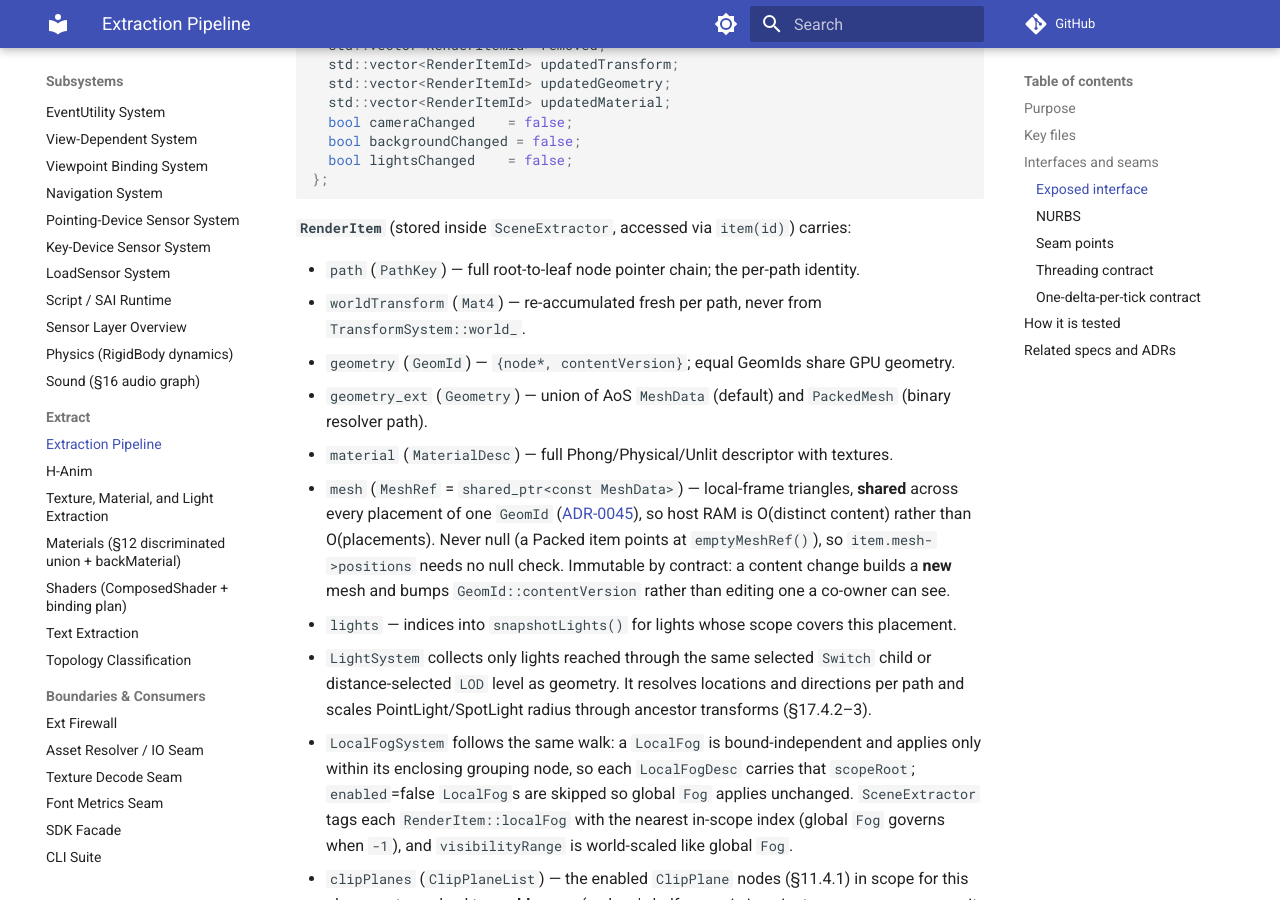
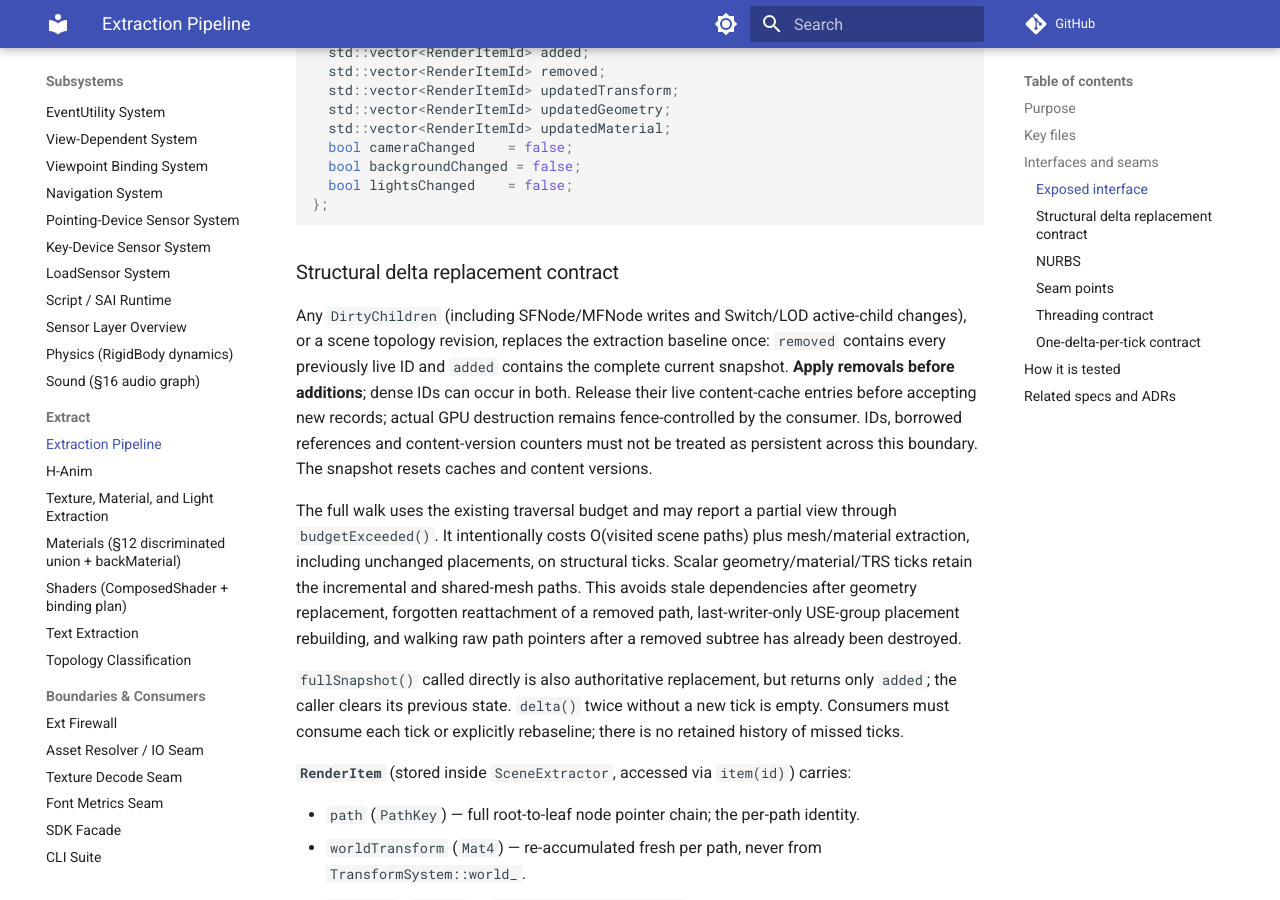
Before and after one commit to delta9000/x3d-cpp, an MkDocs documentation site: the page built from docs/wiki/subsystems/extract.md, in a window 1280 px wide and 900 px high, scrolled down 2571 px. Built offline with MkDocs 1.6.1 and Material for MkDocs 9.7.7, drawn with Linux system fonts in a browser that asks for light colours; comment, search, counter and statistics services are not loaded; some of the changed text lies outside the part shown.

Commit message:
fix(extract): replace structural render baselines safely

````diff
--- a/docs/wiki/subsystems/extract.md
+++ b/docs/wiki/subsystems/extract.md
@@ -26,8 +26,9 @@ what needs to be drawn, and how has that changed since last frame?" It produces
 flat, POD-only descriptors (`RenderItem`, `MeshData`, `MaterialDesc`, `LightDesc`,
 `CameraDesc`, `BackgroundDesc`) that a renderer can consume without parsing X3D
 nodes directly. The split between a full snapshot (frame 0 and scene-reload) and
-an incremental `delta()` (every subsequent frame) keeps per-frame cost proportional
-to what actually changed, not to scene size.
+an incremental `delta()` keeps scalar/TRS updates proportional to affected items.
+Structural/active-child changes take one bounded full-scene replacement walk per
+affected tick; correctness comes before preserving the old subtree optimization.
 
 ## Key files
 
@@ -113,6 +114,30 @@ struct RenderDelta {
   bool lightsChanged    = false;
 };
 ```
+
+### Structural delta replacement contract
+
+Any `DirtyChildren` (including SFNode/MFNode writes and Switch/LOD active-child
+changes), or a scene topology revision, replaces the extraction baseline once:
+`removed` contains every previously live ID and `added` contains the complete
+current snapshot. **Apply removals before additions**; dense IDs can occur in
+both. Release their live content-cache entries before accepting new records;
+actual GPU destruction remains fence-controlled by the consumer. IDs, borrowed
+references and content-version counters must not be treated as persistent across
+this boundary. The snapshot resets caches and content versions.
+
+The full walk uses the existing traversal budget and may report a partial view
+through `budgetExceeded()`. It intentionally costs O(visited scene paths) plus
+mesh/material extraction, including unchanged placements, on structural ticks.
+Scalar geometry/material/TRS ticks retain the incremental and shared-mesh paths.
+This avoids stale dependencies after geometry replacement, forgotten reattachment
+of a removed path, last-writer-only USE-group placement rebuilding, and walking
+raw path pointers after a removed subtree has already been destroyed.
+
+`fullSnapshot()` called directly is also authoritative replacement, but returns
+only `added`; the caller clears its previous state. `delta()` twice without a
+new tick is empty. Consumers must consume each tick or explicitly rebaseline;
+there is no retained history of missed ticks.
 
 **`RenderItem`** (stored inside `SceneExtractor`, accessed via `item(id)`) carries:
 
@@ -200,7 +225,7 @@ is in [ADR-0040](../decisions/0040-nurbs-tessellation-first-party.md).
 
 - **`X3DExecutionContext` (runtime dependency)** — provides `dirtyTracker()` (the `DirtyTracker` read by `delta()`), `tickGeneration()` (the monotonic advance count the one-delta-per-tick guard keys on — deliberately not `now()`, which an embedder may pause or replay), `boundViewpoint()`, `boundBackground()`, `boundNavigationInfo()`, `viewMatrix()`, and `cameraWorldPosition()`. See [Execution context](execution-context.md).
 
-- **`DirtyTracker` (runtime dependency)** — `delta()` reads `changedNodes()` and `flags(n)` exactly once per tick. Dirty flags consumed: `DirtyLocalTransform | DirtyWorldTransform` → transform re-accumulation; `DirtyField` → geometry content re-extract or material re-read; `DirtyChildren` → subtree re-walk from the cached entry matrix. See [Dirty/bounds/transform](dirty-bounds-transform.md).
+- **`DirtyTracker` (runtime dependency)** — `delta()` reads `changedNodes()` and `flags(n)` exactly once per tick. Dirty flags consumed: `DirtyLocalTransform | DirtyWorldTransform` → transform re-accumulation; `DirtyField` → geometry content re-extract or material re-read; `DirtyChildren` → one authoritative replacement snapshot before traversing stale cached paths. See [Dirty/bounds/transform](dirty-bounds-transform.md).
 
 > **Per-`delta()` transform memoization.** The transform re-accumulation walks each
 > dirty item's full root→leaf `PathKey`, but `TransformSystem::localMatrix` (five
@@ -246,7 +271,7 @@ MeshBuilder and SceneExtractor each have dedicated unit tests. All targets are r
 | `x3d_mesh_builder_txc1` | Seam-shifted longitudinal S for analytic primitives (TXC-1) |
 | `x3d_scene_extractor` | SceneExtractor core (early vertical slice) |
 | `x3d_scene_extractor_t7` | Full visibility-aware DFS: Switch/LOD special-cases, real material/lights |
-| `x3d_scene_extractor_t8` | `delta()` incremental engine: transform/geometry/material change dispatch + subtree re-walk |
+| `x3d_scene_extractor_t8` | `delta()` incremental scalar dispatch + structural replacement snapshot |
 | `x3d_scene_extractor_b2` | `skippedGeometryCounts()` coverage signal for unrecognized geometry types |
 | `x3d_scene_extractor_col2` | `Collision.proxy` excluded from render set (COL-2) |
 | `x3d_scene_extractor_cad1` | `CADFace.shape` traversed only for Shape/LOD/Transform children (CAD-1, §32.4.2) |
````
Also changed, not shown: other parts of docs/wiki/subsystems/extract.md (+1 -1 lines), docs/wiki/subsystems/dirty-bounds-transform.md (+1 -1 lines), 5 other files.
